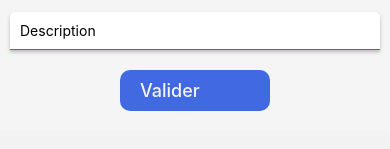
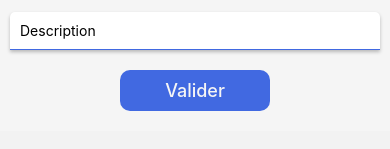
Before and after one commit to Samdjm/myapp, a React Native app: screen /editInfos in a window 390 px wide. Shown: the part 287-436 px from the top of the page. Built offline with nearby package versions, Linux system fonts and the light colour scheme.

Commit message:
Fix EditInfos: description was null

```diff
--- a/Components/Pages/EditInfos/EditInfos.jsx
+++ b/Components/Pages/EditInfos/EditInfos.jsx
@@ -13,7 +13,9 @@ const EditInfos = (props) => {
   const [usernameInput, setUsernameInput] = useState(utilisateur.username);
   const [usernameError, setUsernameError] = useState("");
 
-  const [descriptionInput, setDescriptionInput] = useState(utilisateur.description);
+  const [descriptionInput, setDescriptionInput] = useState(
+    utilisateur.description ? utilisateur.description : ""
+  );
   const [descriptionError, setDescriptionError] = useState("");
 
   //Etape 2: Créer les handle, fonctions qui modifient les variables avec les entrées de l'utilisateur:
--- a/Components/UI/Button/Button.jsx
+++ b/Components/UI/Button/Button.jsx
@@ -20,6 +20,7 @@ const styles = StyleSheet.create({
     margin: 10,
     display: "flex",
     flexDirection: "row",
+    justifyContent: "center",
   },
   label: {
     textAlign: "center",
```
